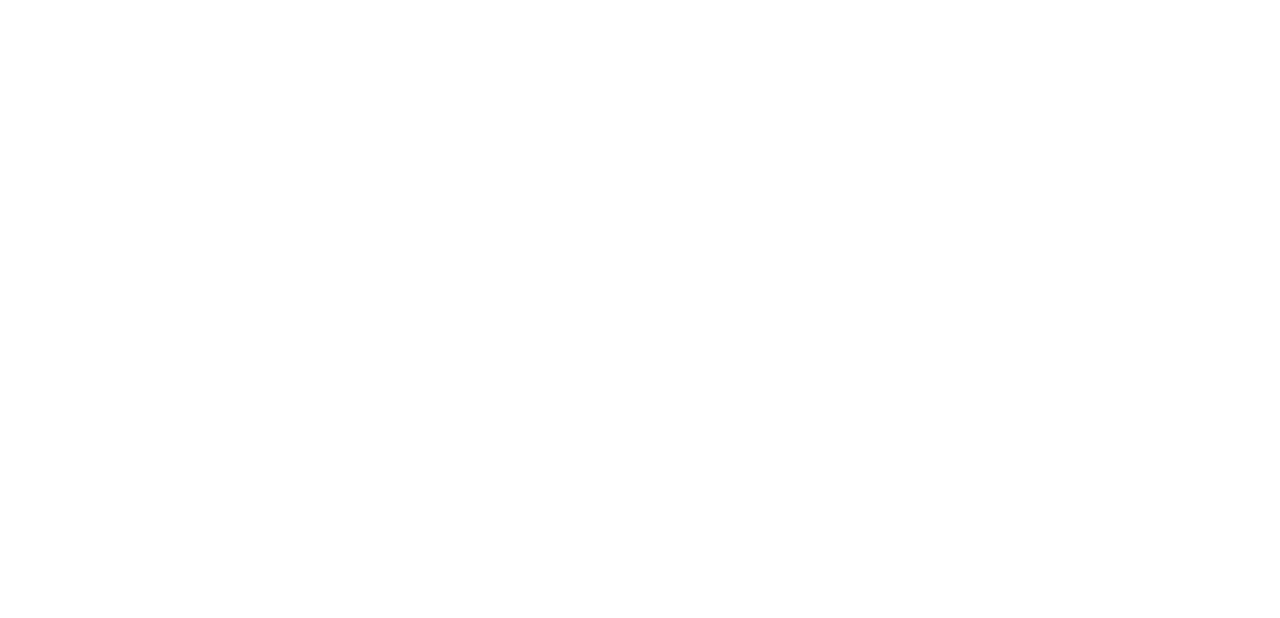
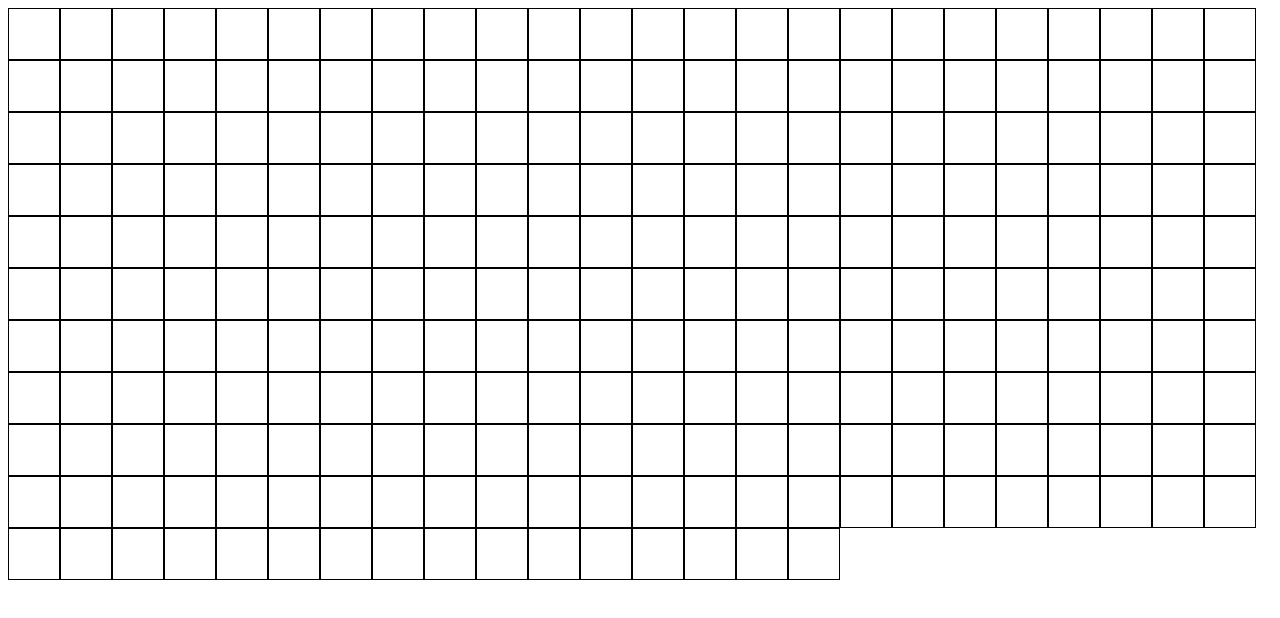
Before and after one commit to edoardrui0/etch-a-sketch, a plain HTML site: page index.html in a window 1280 px wide. Drawn offline with Linux system fonts and the light colour scheme.

Commit message:
add initial grid loop and basic styles

```diff
--- a/index.html
+++ b/index.html
@@ -3,7 +3,11 @@
   <head>
     <meta charset="UTF-8" />
     <meta name="viewport" content="width=device-width, initial-scale=1.0" />
+    <link rel="stylesheet" href="/styles.css" />
+    <script src="script.js" defer></script>
     <title>Etch-A-Sketch</title>
   </head>
-  <body></body>
+  <body>
+    <div id="boxContainer"></div>
+  </body>
 </html>
--- /dev/null
+++ b/script.js
@@ -0,0 +1,12 @@
+const boxContainer = document.querySelector("#boxContainer");
+
+let boxLoop = (num) => {
+  let total = num * num;
+  for (let i = 0; i < total; i++) {
+    const boxes = document.createElement("div");
+    boxes.classList.add("boxStyle");
+    boxContainer.appendChild(boxes);
+  }
+};
+
+boxLoop(16);
--- a/styles.css
+++ b/styles.css
@@ -0,0 +1,10 @@
+#boxContainer {
+  display: flex;
+  flex-wrap: wrap;
+}
+
+.boxStyle {
+  border: 1px solid black;
+  width: 50px;
+  height: 50px;
+}
```
Also changed, not shown: index.js (deleted).
